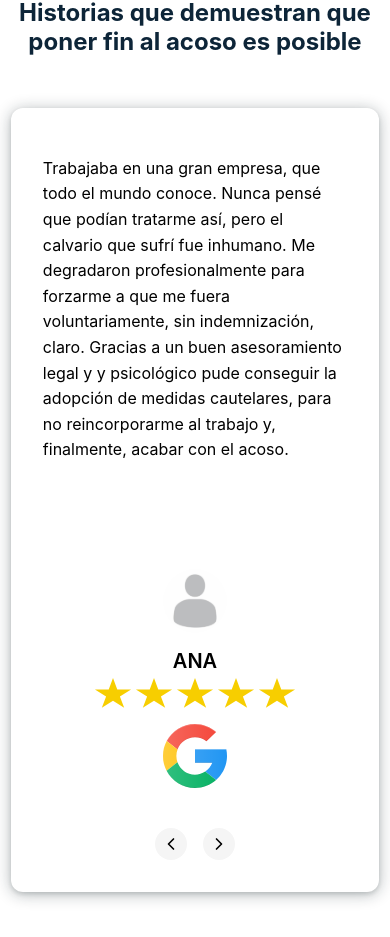
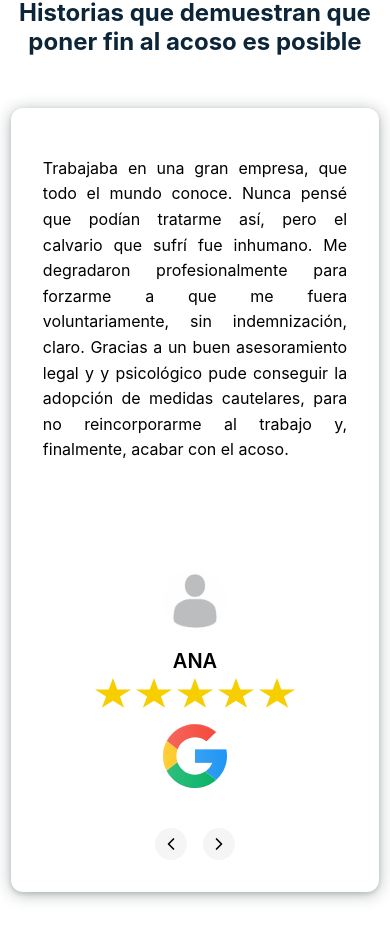
Before and after one commit to IvanOnGit/safe-work, a React (Vite) app: page / in a window 390 px wide. Shown: the part 4510-5447 px from the top of the page. Built offline with nearby package versions, Linux system fonts and the light colour scheme.

Commit message:
justify content on mobile for recommendations added

```diff
--- a/src/components/Recomendations/styles.ts
+++ b/src/components/Recomendations/styles.ts
@@ -51,6 +51,10 @@ export const TextContainer = styled.div`
   font-size: 1rem;
   flex-grow: 1; /* Permite que el texto se acomode sin cambiar el tamaño */
   overflow: hidden; /* Asegura que el texto largo no modifique la altura */
+
+  @media (max-width: 768px) {
+    text-align: justify;
+  }
 `;
 
 export const PersonAndLogoContainer = styled.div`
```
